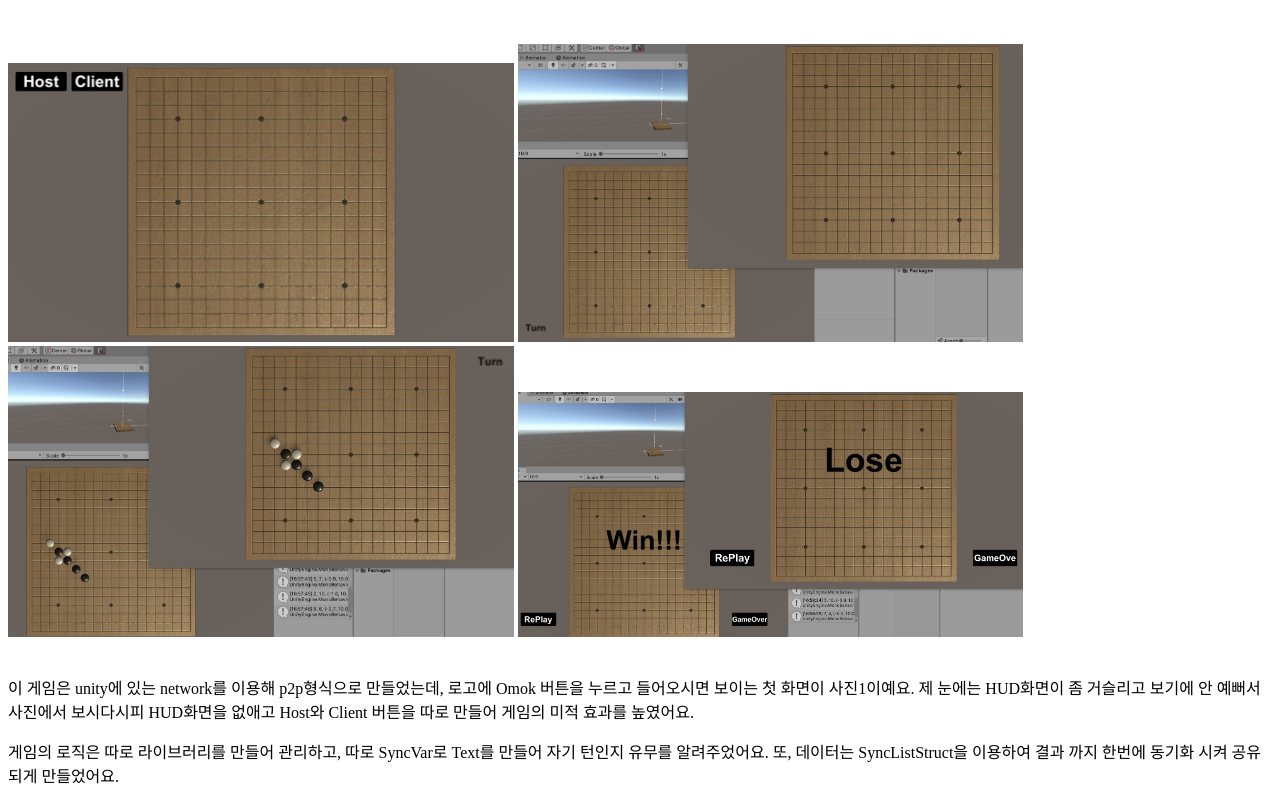
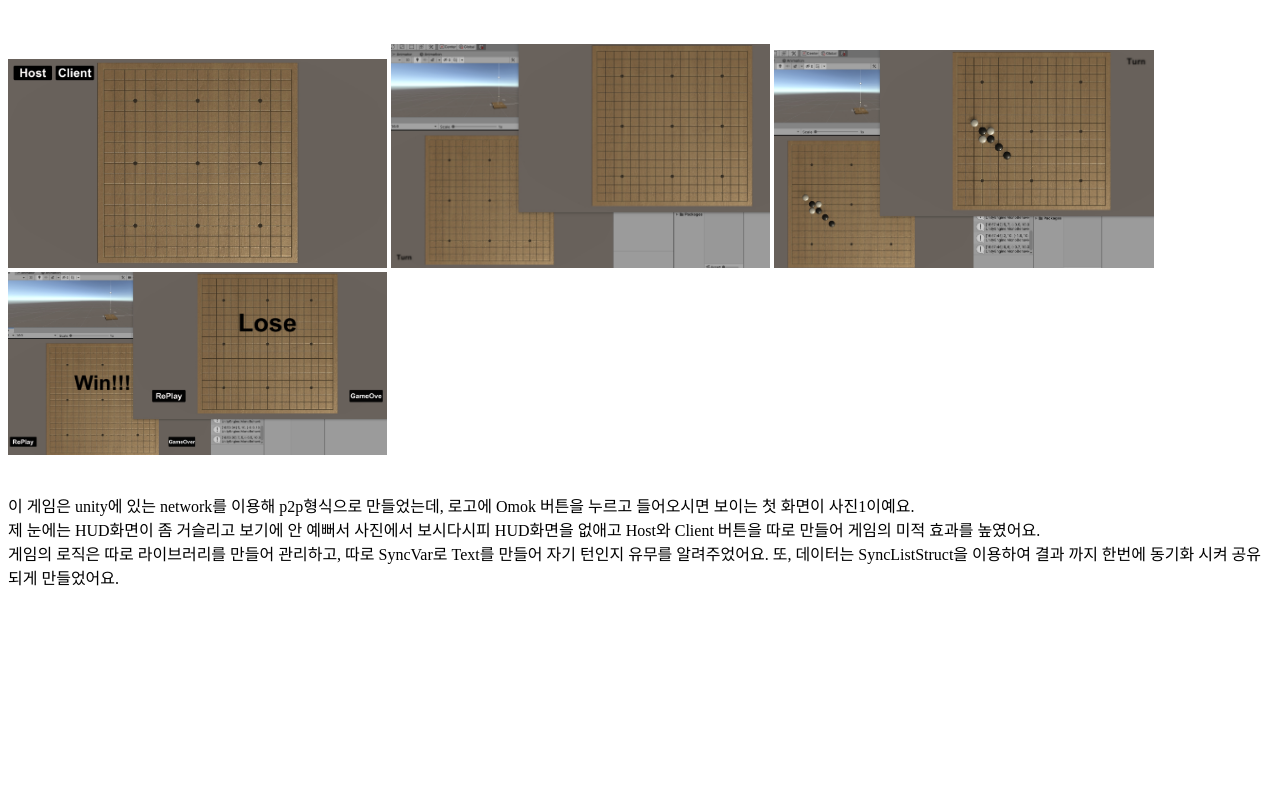
Before and after one commit to Nanappo/web1st, a plain HTML site: page omok.html in a window 1280 px wide. Drawn offline with Linux system fonts and the light colour scheme.

Commit message:
version1

```diff
--- a/omok.html
+++ b/omok.html
@@ -7,15 +7,14 @@
 <body>
   <br>
   <br>
-  <img src="omok1.jpg" width="40%"> <img src="omok2.jpg" width="40%">
-  <img src="omok3.jpg" width="40%"> <img src="omok4.jpg" width="40%">
+  <img src="omok1.jpg" width="30%"> <img src="omok2.jpg" width="30%">
+  <img src="omok3.jpg" width="30%"> <img src="omok4.jpg" width="30%">
   <br>
   <br>
   <p>
-  이 게임은 unity에 있는 network를 이용해 p2p형식으로 만들었는데, 로고에 Omok 버튼을 누르고 들어오시면 보이는 첫 화면이 사진1이예요. 제 눈에는 HUD화면이 좀 거슬리고 보기에 안 예뻐서 사진에서 보시다시피 HUD화면을 없애고 Host와 Client 버튼을 따로 만들어 게임의 미적 효과를 높였어요.
-  </p>
-  <p>
-    게임의 로직은 따로 라이브러리를 만들어 관리하고, 따로 SyncVar로 Text를 만들어 자기 턴인지 유무를 알려주었어요. 또, 데이터는 SyncListStruct을 이용하여 결과 까지 한번에 동기화 시켜 공유되게 만들었어요.
+  이 게임은 unity에 있는 network를 이용해 p2p형식으로 만들었는데, 로고에 Omok 버튼을 누르고 들어오시면 보이는 첫 화면이 사진1이예요.<br>
+  제 눈에는 HUD화면이 좀 거슬리고 보기에 안 예뻐서 사진에서 보시다시피 HUD화면을 없애고 Host와 Client 버튼을 따로 만들어 게임의 미적 효과를 높였어요.<br>
+  게임의 로직은 따로 라이브러리를 만들어 관리하고, 따로 SyncVar로 Text를 만들어 자기 턴인지 유무를 알려주었어요. 또, 데이터는 SyncListStruct을 이용하여 결과 까지 한번에 동기화 시켜 공유되게 만들었어요.
   </p>
 </body>
 </html>
```
